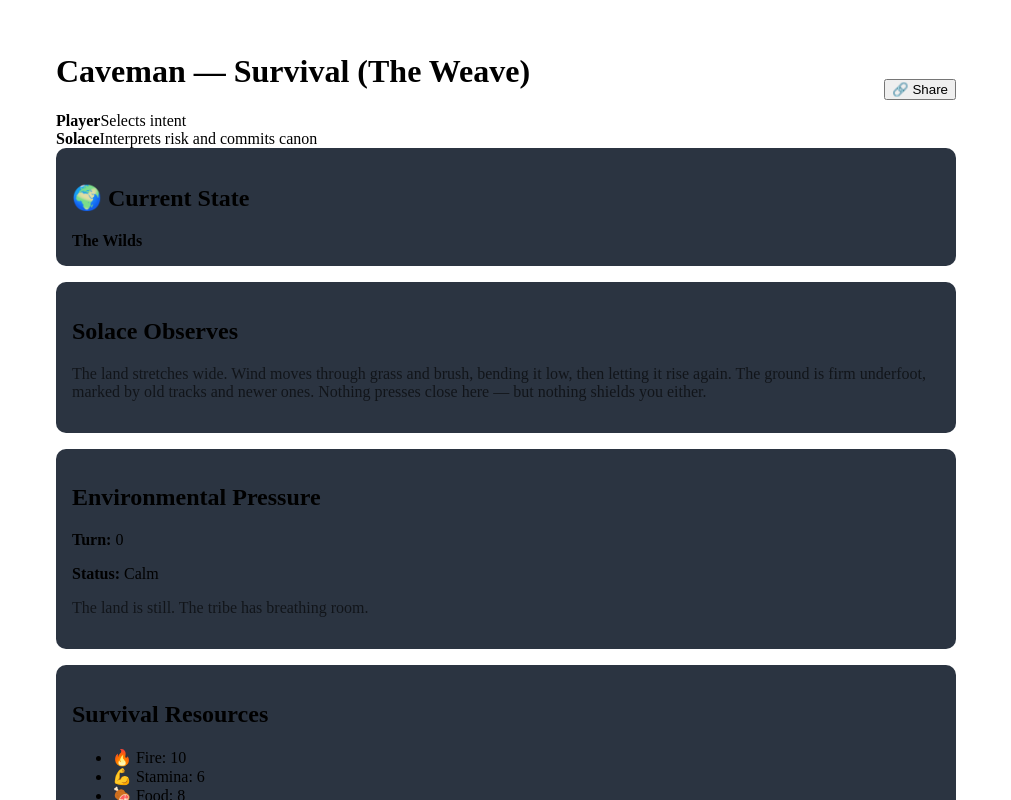
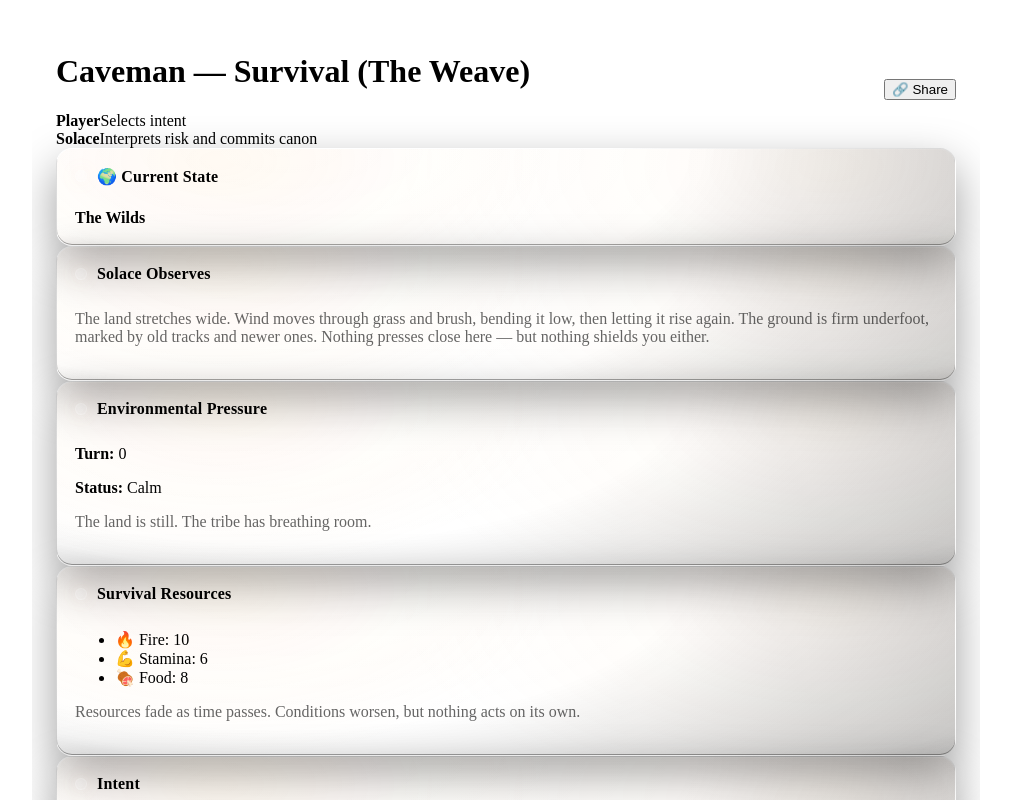
Before and after one commit to zlomke76-del/stewarded-play-engine, a Next.js app: page /weave/caveman in a window 1280 px wide. Shown: the top 800 px of the page, without its empty margins (134-1145 px from the left). Built offline with nearby package versions, Linux system fonts and the light colour scheme; no server answers.

Commit message:
Update CardSection.tsx

```diff
--- a/components/layout/CardSection.tsx
+++ b/components/layout/CardSection.tsx
@@ -15,15 +15,97 @@ type Props = {
   className?: string;
 };
 
-export default function CardSection({
-  title,
-  children,
-  className = "",
-}: Props) {
+export default function CardSection({ title, children, className = "" }: Props) {
   return (
-    <section className={`card fade-in ${className}`}>
-      {title && <h2>{title}</h2>}
-      {children}
+    <section
+      className={`fade-in ${className}`}
+      style={{
+        position: "relative",
+        borderRadius: 16,
+        border: "1px solid rgba(255,255,255,0.10)",
+        background:
+          "radial-gradient(900px 360px at 25% 0%, rgba(255,255,255,0.07), rgba(255,255,255,0.03) 45%, rgba(0,0,0,0.28) 100%)",
+        boxShadow:
+          "inset 0 1px 0 rgba(255,255,255,0.06), inset 0 -1px 0 rgba(0,0,0,0.35), 0 18px 46px rgba(0,0,0,0.38)",
+        backdropFilter: "blur(6px)",
+        overflow: "hidden",
+      }}
+    >
+      {/* subtle torch vignette */}
+      <span
+        aria-hidden
+        style={{
+          position: "absolute",
+          inset: 0,
+          pointerEvents: "none",
+          background: [
+            "radial-gradient(520px 260px at 18% 12%, rgba(255,190,120,0.10), rgba(255,190,120,0.00) 65%)",
+            "radial-gradient(640px 320px at 86% 18%, rgba(255,200,140,0.08), rgba(255,200,140,0.00) 68%)",
+            "radial-gradient(120% 120% at 50% 45%, rgba(0,0,0,0.00) 55%, rgba(0,0,0,0.18) 78%, rgba(0,0,0,0.30) 100%)",
+          ].join(", "),
+          opacity: 0.9,
+          mixBlendMode: "screen",
+        }}
+      />
+
+      <div
+        style={{
+          position: "relative",
+          padding: 18,
+        }}
+      >
+        {title ? (
+          <header style={{ marginBottom: 12 }}>
+            <div
+              style={{
+                display: "flex",
+                alignItems: "center",
+                gap: 10,
+              }}
+            >
+              {/* sigil */}
+              <span
+                aria-hidden
+                style={{
+                  width: 10,
+                  height: 10,
+                  borderRadius: 999,
+                  border: "1px solid rgba(255,255,255,0.18)",
+                  background:
+                    "radial-gradient(circle at 30% 30%, rgba(255,255,255,0.18), rgba(255,255,255,0.06))",
+                  boxShadow:
+                    "0 0 0 3px rgba(255,255,255,0.03), 0 0 18px rgba(255,200,140,0.10)",
+                  flex: "0 0 auto",
+                }}
+              />
+
+              <h2
+                style={{
+                  margin: 0,
+                  fontSize: 16,
+                  letterSpacing: 0.2,
+                  fontWeight: 650,
+                }}
+              >
+                {title}
+              </h2>
+            </div>
+
+            {/* divider line */}
+            <div
+              aria-hidden
+              style={{
+                marginTop: 10,
+                height: 1,
+                background:
+                  "linear-gradient(90deg, rgba(255,255,255,0.00), rgba(255,255,255,0.12), rgba(255,255,255,0.00))",
+              }}
+            />
+          </header>
+        ) : null}
+
+        {children}
+      </div>
     </section>
   );
 }
```
